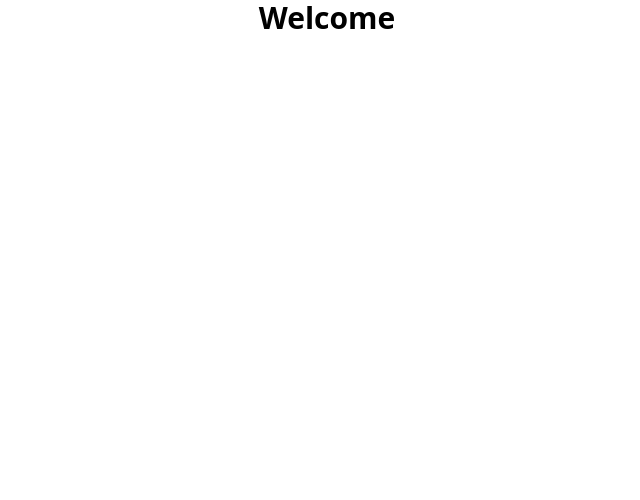
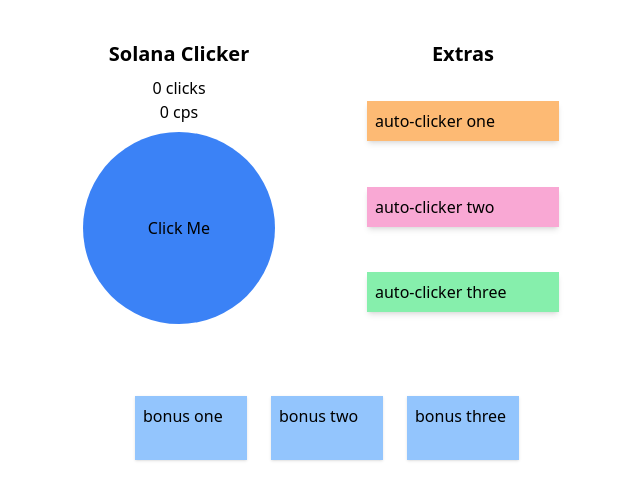
Before and after one commit to eshark9312/Web3Game-solana, a Next.js app in the folder web-ui/: page / in a window 1280 px wide. Shown: the top 500 px of the page, without its empty margins (313-953 px from the left). Built offline with nearby package versions, Linux system fonts and the light colour scheme.

Commit message:
Mock up UI

```diff
--- a/web-ui/pages/index.tsx
+++ b/web-ui/pages/index.tsx
@@ -6,9 +6,39 @@
   return (
     <div className="flex items-center flex-col">
       <Head>
-        <title>Home</title>
+        <title>Solana Clicker</title>
       </Head>
-      <h1 className="text-3xl font-bold">Welcome</h1>
+
+      <div className="flex flex-col sm:flex-row">
+        <div className="p-10 flex flex-col items-center justify-between">
+          <h2 className="text-xl font-bold">Solana Clicker</h2>
+          <div className="flex flex-col items-center p-2">
+            <div>0 clicks</div>
+            <div>0 cps</div>
+          </div>
+          <button className="bg-blue-500 p-2 h-48 w-48 rounded-full">
+            Click Me
+          </button>
+        </div>
+
+        <div className="sm:p-10 items-center flex flex-col justify-between">
+          <h2 className="text-xl font-bold">Extras</h2>
+          <div className="bg-orange-300 m-3 border-0 p-2 shadow-md w-48">
+            auto-clicker one
+          </div>
+          <div className="bg-pink-300 m-3 border-0 p-2 shadow-md w-48">
+            auto-clicker two
+          </div>
+          <div className="bg-green-300 m-3 border-0 p-2 shadow-md w-48">
+            auto-clicker three
+          </div>
+        </div>
+      </div>
+      <div className="p-2 m-3 flex">
+        <div className="bg-blue-300 m-3 w-28 h-16 shadow p-2">bonus one</div>
+        <div className="bg-blue-300 m-3 w-28 h-16 shadow p-2">bonus two</div>
+        <div className="bg-blue-300 m-3 w-28 h-16 shadow p-2">bonus three</div>
+      </div>
     </div>
   );
 };
```
Also changed, not shown: 1 other file (tests, documents, lock files or other folders).
